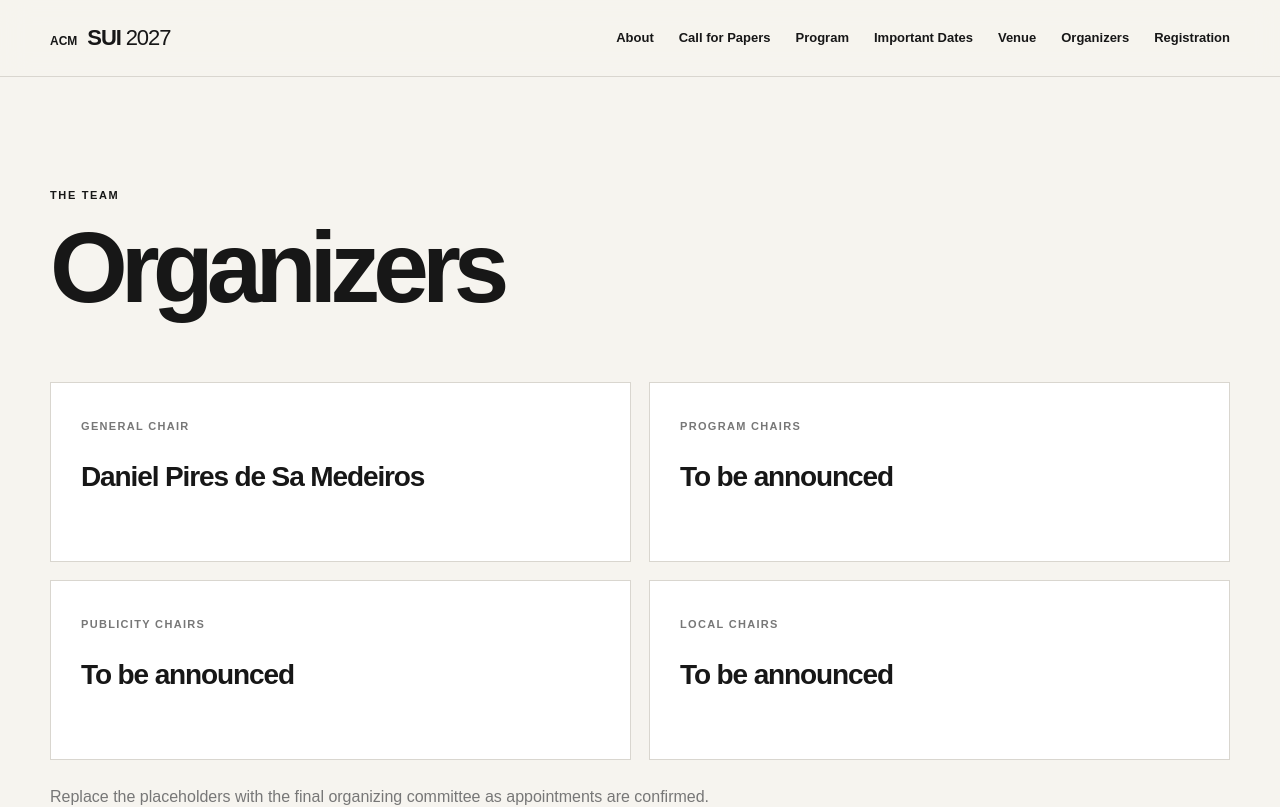
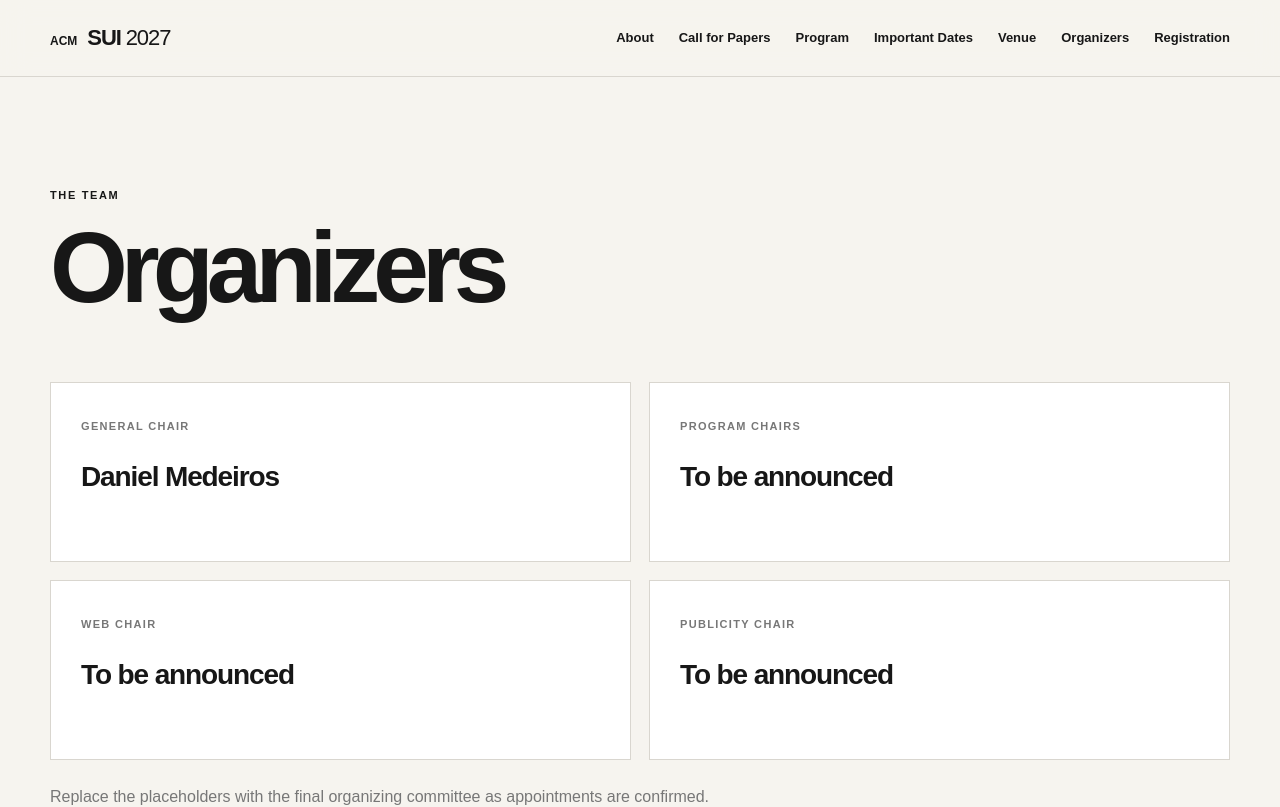
Before and after one commit to danielpiressm/sui-2027, a Next.js app: page /organizers in a window 1280 px wide. Shown: the top 807 px of the page. Built offline with nearby package versions, Linux system fonts and the light colour scheme.

Commit message:
Fix organizers TypeScript types

```diff
--- a/app/organizers/page.tsx
+++ b/app/organizers/page.tsx
@@ -1,9 +1,34 @@
-const groups = [
-  ["General Chair", ["Daniel Pires de Sa Medeiros"]],
+const groups: Array<[string, string[]]> = [
+  ["General Chair", ["Daniel Medeiros"]],
   ["Program Chairs", ["To be announced"]],
-  ["Publicity Chairs", ["To be announced"]],
-  ["Local Chairs", ["To be announced"]],
+  ["Web Chair", ["To be announced"]],
+  ["Publicity Chair", ["To be announced"]],
 ];
+
 export default function Organizers() {
-  return <div className="page"><div className="container"><p className="kicker">The team</p><h1>Organizers</h1><div className="organizer-grid">{groups.map(([role,names])=><section className="org-card" key={role}><span>{role}</span>{(names as string[]).map(n=><h2 key={n}>{n}</h2>)}</section>)}</div><p className="small-note">Replace the placeholders with the final organizing committee as appointments are confirmed.</p></div></div>
+  return (
+    <div className="page">
+      <div className="container">
+        <p className="kicker">The team</p>
+        <h1>Organizers</h1>
+
+        <div className="organizer-grid">
+          {groups.map(([role, names]) => (
+            <section className="org-card" key={role}>
+              <span>{role}</span>
+
+              {names.map((name) => (
+                <h2 key={name}>{name}</h2>
+              ))}
+            </section>
+          ))}
+        </div>
+
+        <p className="small-note">
+          Replace the placeholders with the final organizing committee as
+          appointments are confirmed.
+        </p>
+      </div>
+    </div>
+  );
 }
```
